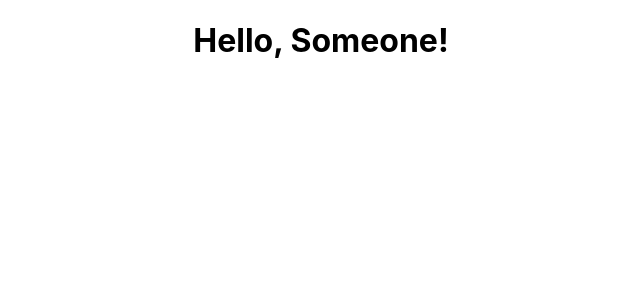
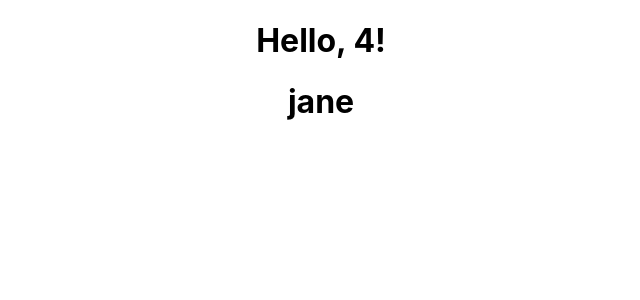
Before and after one commit to Ybyonas1/React-practice, a React (Create React App) app: page / in a window 1280 px wide. Shown: the top 300 px of the page, without its empty margins (319-959 px from the left). Built offline with nearby package versions, Linux system fonts and the light colour scheme.

Commit message:
learning

```diff
--- a/src/App.js
+++ b/src/App.js
@@ -1,13 +1,27 @@
 import './App.css';
 
 const App = () => {
-  const name = 'Bobby';
-  const isNameShowing = false;
+  // const name = null;
+  const name = 'jane';
+  // const isNameShowing = true;
 
 
   return (
     <div className="App">
-  <h1>Hello, {isNameShowing ? name : 'Someone'}!</h1>
+  {/* <h1>Hello, {isNameShowing ? name : 'Someone'}!</h1> */}
+  <h1>Hello, {2 + 2}!</h1>
+  {name ? (
+    <>
+    {/* test */}
+    <h1>{name}</h1>
+    </>
+  ) : (
+    // test
+    <>
+    <h1>test 4</h1>
+    <h2> There is no name</h2>
+    </>
+  )}
     </div>
   );
 }
```
